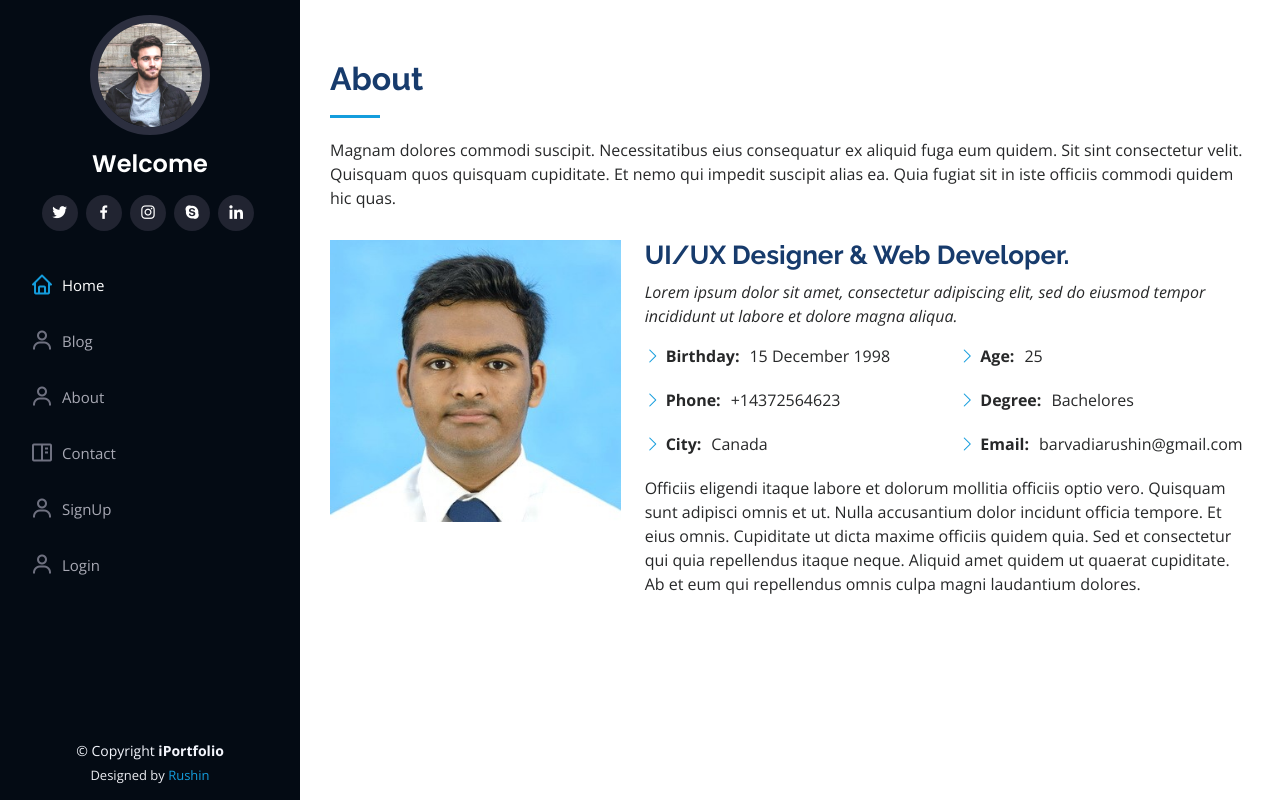
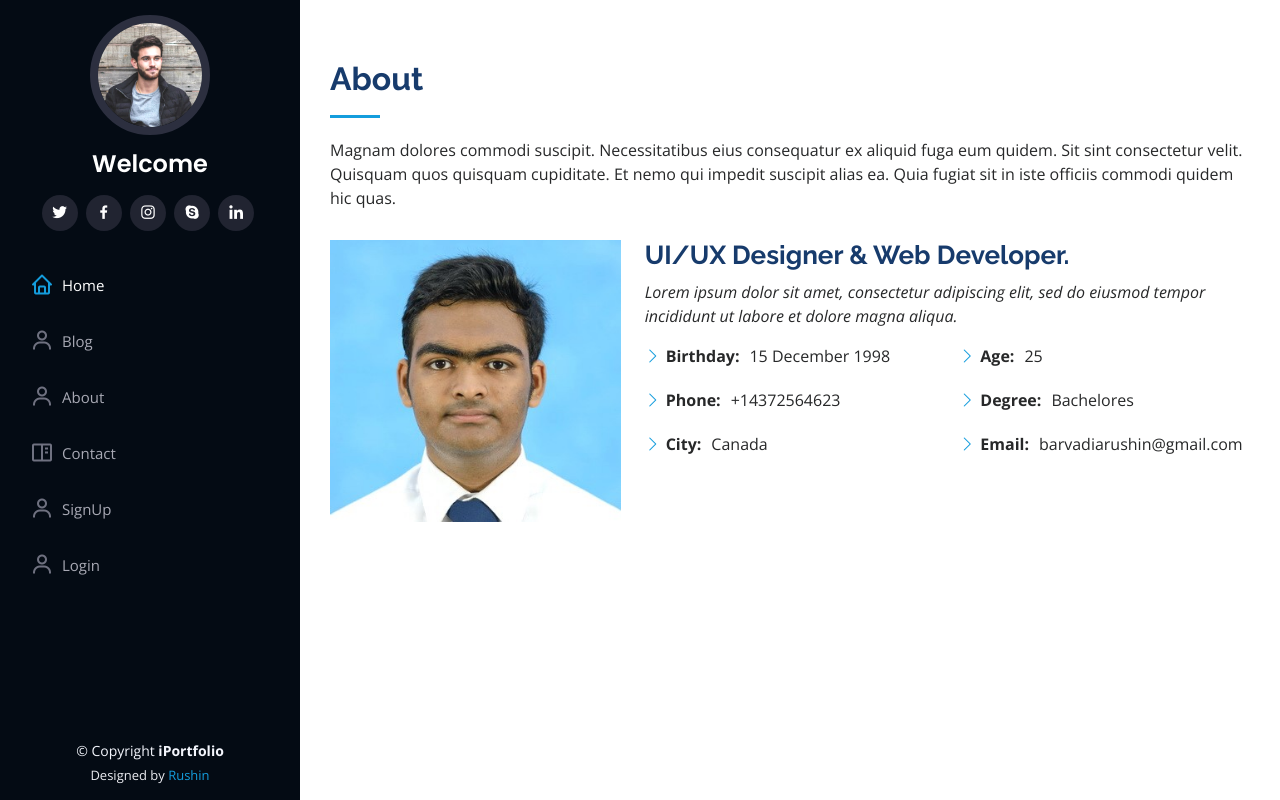
Before and after one commit to Rushin07/Personal_Portfolio, a Django app: page /about in a window 1280 px wide. Run offline with Django 5.2, Linux system fonts and the light colour scheme; some libraries are stand-ins or nearby versions.

Commit message:
about commit

```diff
--- a/PerPort/templates/about.html
+++ b/PerPort/templates/about.html
@@ -38,8 +38,7 @@
             </div>
           </div>
           <p>
-            Officiis eligendi itaque labore et dolorum mollitia officiis optio vero. Quisquam sunt adipisci omnis et ut. Nulla accusantium dolor incidunt officia tempore. Et eius omnis.
-            Cupiditate ut dicta maxime officiis quidem quia. Sed et consectetur qui quia repellendus itaque neque. Aliquid amet quidem ut quaerat cupiditate. Ab et eum qui repellendus omnis culpa magni laudantium dolores.
+
           </p>
         </div>
       </div>
```
